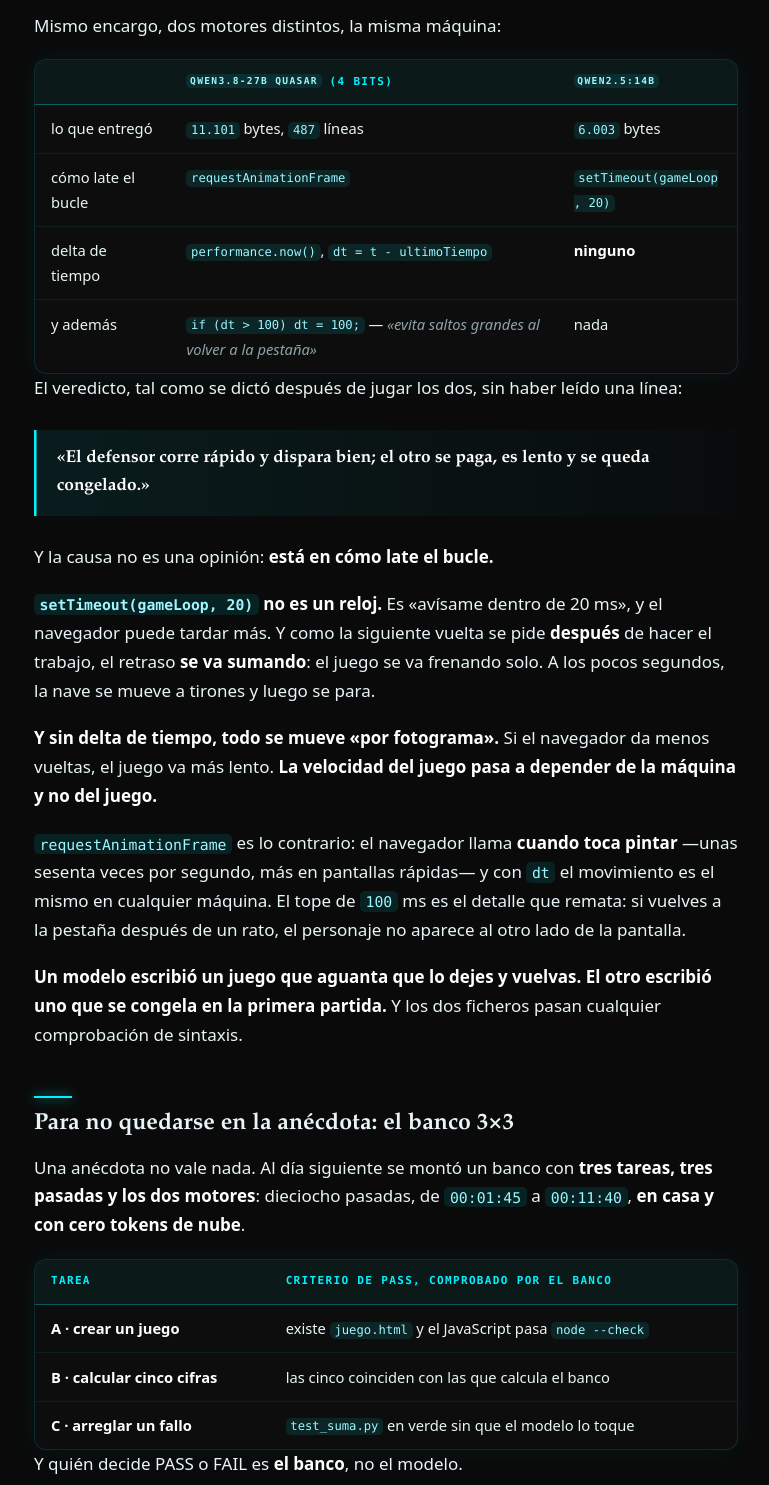
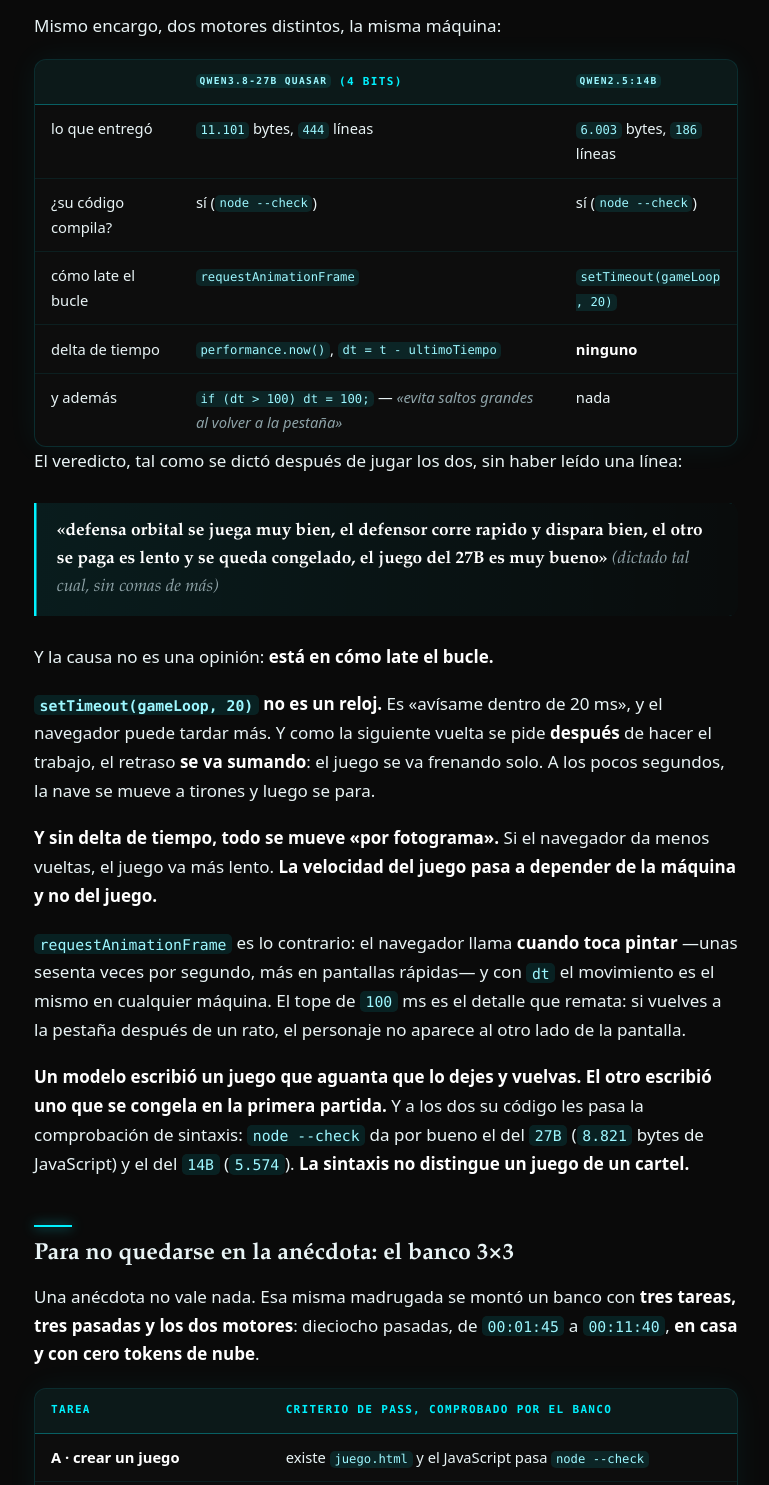
Before and after one commit to pedrow012-svg/el-taller, a plain HTML site: page sitio/08-el-juego-el-que-se-comprueba-y-el-que-se-congela.html in a window 1280 px wide. Shown: the part 915-2400 px from the top of the page, without its empty margins (254-1023 px from the left). Drawn offline with Linux system fonts and the light colour scheme.

Commit message:
articulo 08, corregido con los datos medidos: bytes y lineas reales de los dos juegos (11101/444 y 6003/186), y el node --check de los dos (los dos compilan, y por eso la sintaxis no distingue un juego de un cartel); la cita del veredicto, literal

```diff
--- a/sitio/08-el-juego-el-que-se-comprueba-y-el-que-se-congela.html
+++ b/sitio/08-el-juego-el-que-se-comprueba-y-el-que-se-congela.html
@@ -326,8 +326,13 @@ footer .sello-pie{
 <tbody>
 <tr>
 <td>lo que entregó</td>
-<td><code>11.101</code> bytes, <code>487</code> líneas</td>
-<td><code>6.003</code> bytes</td>
+<td><code>11.101</code> bytes, <code>444</code> líneas</td>
+<td><code>6.003</code> bytes, <code>186</code> líneas</td>
+</tr>
+<tr>
+<td>¿su código compila?</td>
+<td>sí (<code>node --check</code>)</td>
+<td>sí (<code>node --check</code>)</td>
 </tr>
 <tr>
 <td>cómo late el bucle</td>
@@ -348,15 +353,15 @@ footer .sello-pie{
 </table></div>
 <p>El veredicto, tal como se dictó después de jugar los dos, sin haber leído una línea:</p>
 <blockquote>
-<p><strong>«El defensor corre rápido y dispara bien; el otro se paga, es lento y se queda congelado.»</strong></p>
+<p><strong>«defensa orbital se juega muy bien, el defensor corre rapido y dispara bien, el otro se paga es lento y se queda congelado, el juego del 27B es muy bueno»</strong> <em>(dictado tal cual, sin comas de más)</em></p>
 </blockquote>
 <p>Y la causa no es una opinión: <strong>está en cómo late el bucle.</strong></p>
 <p><strong><code>setTimeout(gameLoop, 20)</code> no es un reloj.</strong> Es «avísame dentro de 20 ms», y el navegador puede tardar más. Y como la siguiente vuelta se pide <strong>después</strong> de hacer el trabajo, el retraso <strong>se va sumando</strong>: el juego se va frenando solo. A los pocos segundos, la nave se mueve a tirones y luego se para.</p>
 <p><strong>Y sin delta de tiempo, todo se mueve «por fotograma».</strong> Si el navegador da menos vueltas, el juego va más lento. <strong>La velocidad del juego pasa a depender de la máquina y no del juego.</strong></p>
 <p><code>requestAnimationFrame</code> es lo contrario: el navegador llama <strong>cuando toca pintar</strong> —unas sesenta veces por segundo, más en pantallas rápidas— y con <code>dt</code> el movimiento es el mismo en cualquier máquina. El tope de <code>100</code> ms es el detalle que remata: si vuelves a la pestaña después de un rato, el personaje no aparece al otro lado de la pantalla.</p>
-<p><strong>Un modelo escribió un juego que aguanta que lo dejes y vuelvas. El otro escribió uno que se congela en la primera partida.</strong> Y los dos ficheros pasan cualquier comprobación de sintaxis.</p>
+<p><strong>Un modelo escribió un juego que aguanta que lo dejes y vuelvas. El otro escribió uno que se congela en la primera partida.</strong> Y a los dos su código les pasa la comprobación de sintaxis: <code>node --check</code> da por bueno el del <code>27B</code> (<code>8.821</code> bytes de JavaScript) y el del <code>14B</code> (<code>5.574</code>). <strong>La sintaxis no distingue un juego de un cartel.</strong></p>
 <h2>Para no quedarse en la anécdota: el banco 3×3</h2>
-<p>Una anécdota no vale nada. Al día siguiente se montó un banco con <strong>tres tareas, tres pasadas y los dos motores</strong>: dieciocho pasadas, de <code>00:01:45</code> a <code>00:11:40</code>, <strong>en casa y con cero tokens de nube</strong>.</p>
+<p>Una anécdota no vale nada. Esa misma madrugada se montó un banco con <strong>tres tareas, tres pasadas y los dos motores</strong>: dieciocho pasadas, de <code>00:01:45</code> a <code>00:11:40</code>, <strong>en casa y con cero tokens de nube</strong>.</p>
 <div class="tabla"><table>
 <thead>
 <tr>
```
Also changed, not shown: 1 other file.
